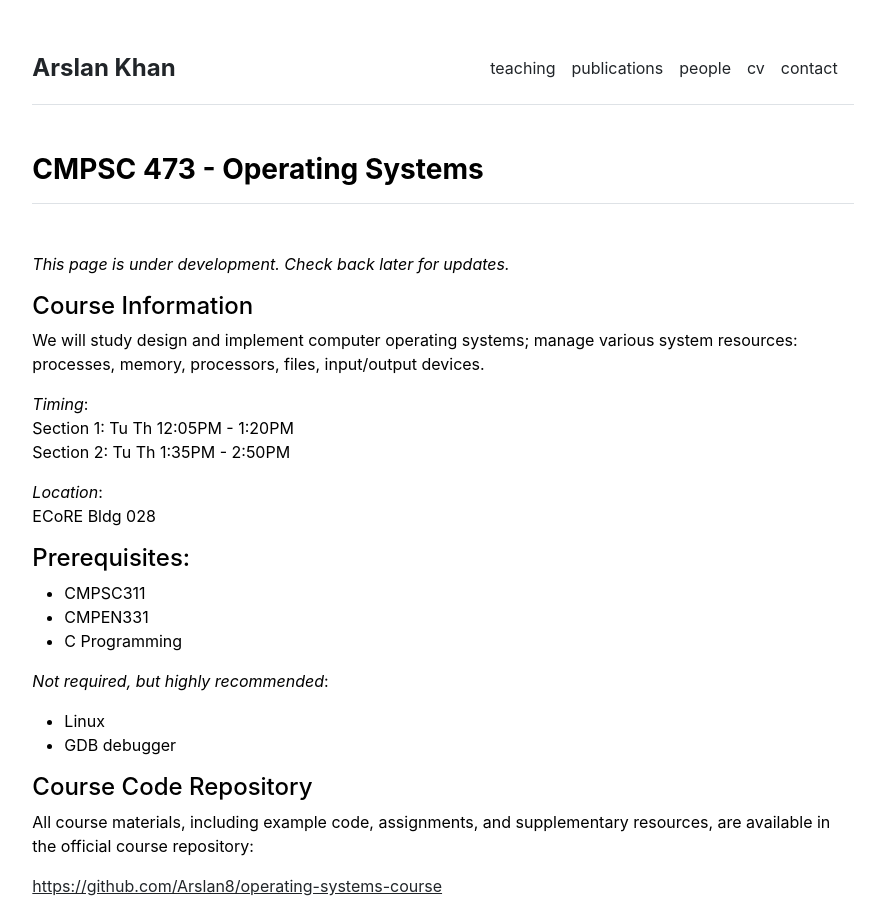
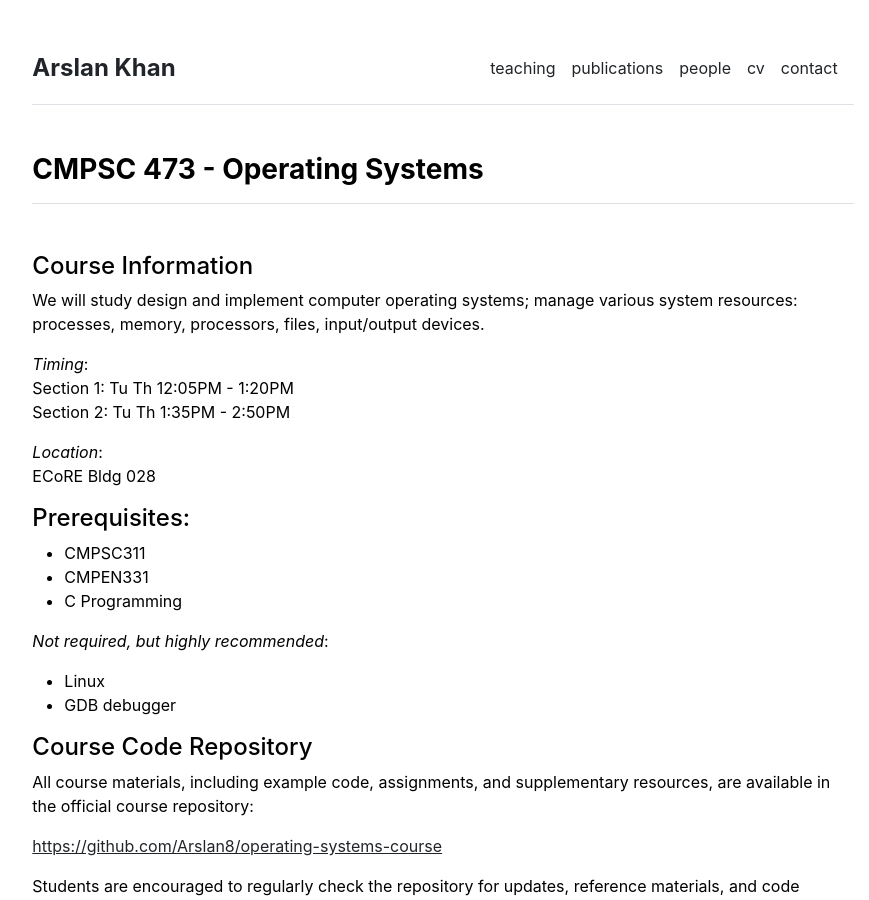
Before and after one commit to Arslan8/arslan8.github.io, a Jekyll site: the page built from courses/operating-systems-sp25.md, in a window 1280 px wide and 900 px high. Shown: the whole window, without its empty margins (197-1066 px from the left). Built offline with Jekyll 4.4.1, drawn with Linux system fonts in a browser that asks for light colours.

Commit message:
Update operating-systems-sp25.md

```diff
--- a/courses/operating-systems-sp25.md
+++ b/courses/operating-systems-sp25.md
@@ -2,7 +2,6 @@
 layout: page
 title: "CMPSC 473 - Operating Systems"
 ---
-*This page is under development. Check back later for updates.*
 
 #### Course Information
 We will study design and implement computer operating systems; manage various system resources: processes, memory, processors, files, input/output devices.
```
